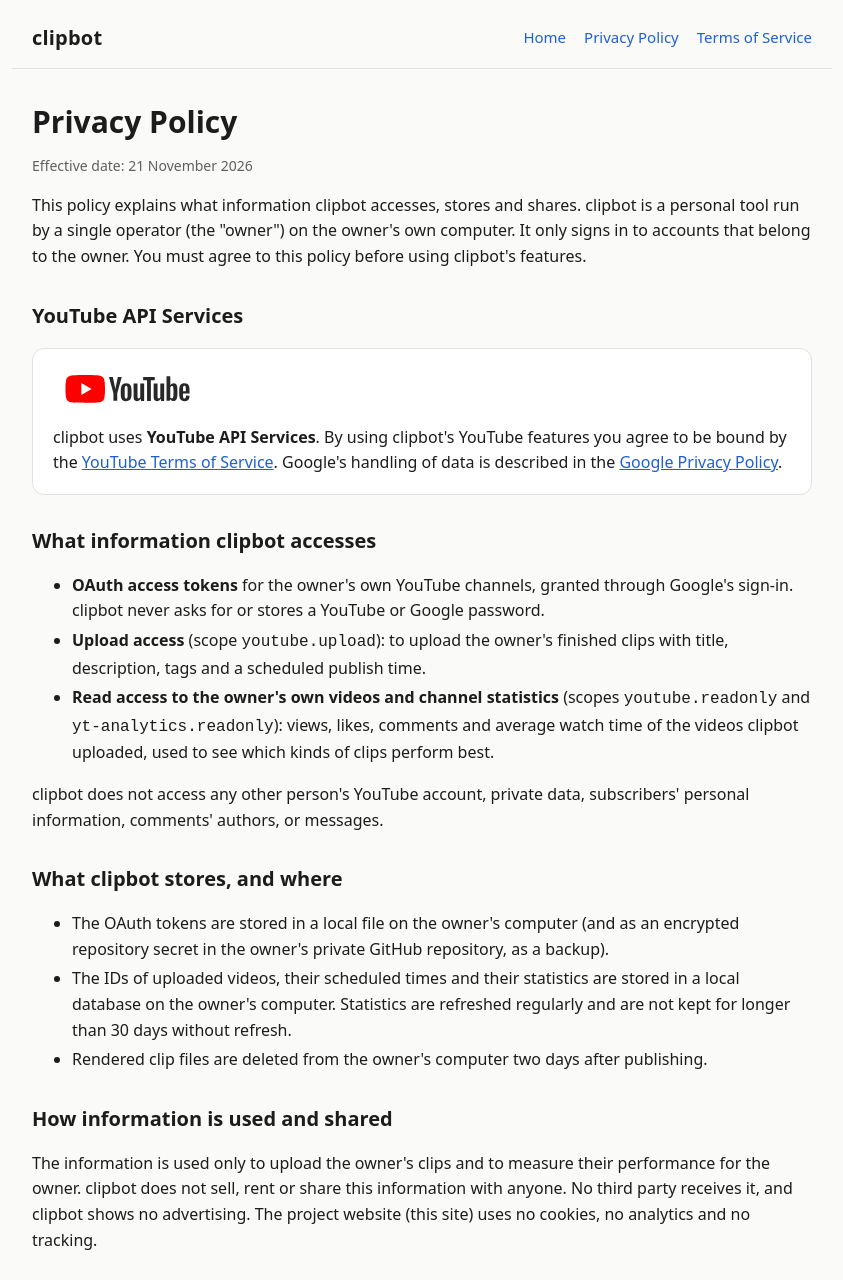
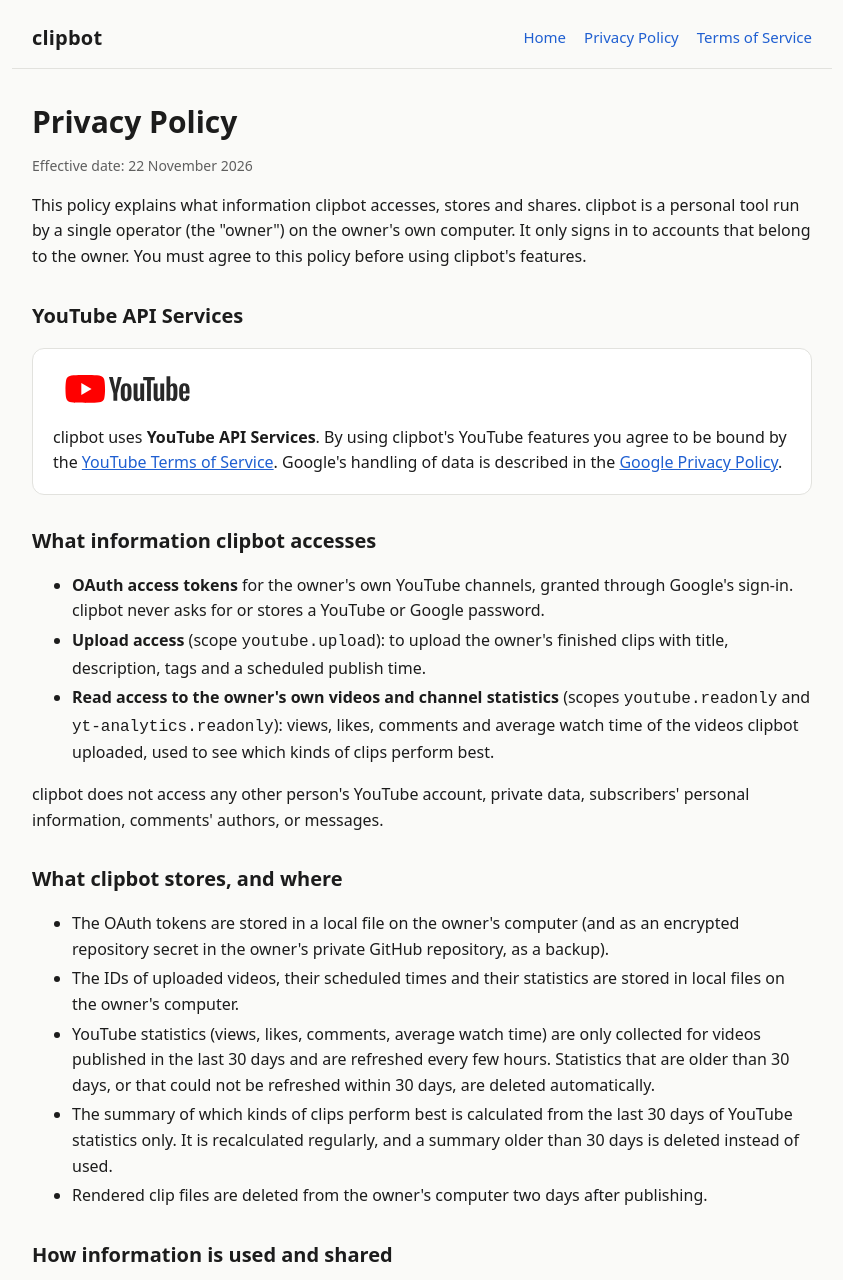
Before and after one commit to Brokenthumbs6999/clipbot-site, a plain HTML site: page privacy.html in a window 1280 px wide. Shown: the top 1280 px of the page, without its empty margins (218-1061 px from the left). Drawn offline with Linux system fonts and the light colour scheme.

Commit message:
Privacy policy: YouTube statistics limited to 30 days

```diff
--- a/privacy.html
+++ b/privacy.html
@@ -13,7 +13,7 @@
 </header>
 <main>
   <h1>Privacy Policy</h1>
-  <p class="small">Effective date: 21 November 2026</p>
+  <p class="small">Effective date: 22 November 2026</p>
 
   <p>This policy explains what information clipbot accesses, stores and shares. clipbot is a personal tool run by a
   single operator (the "owner") on the owner's own computer. It only signs in to accounts that belong to the owner.
@@ -44,8 +44,13 @@
   <ul>
     <li>The OAuth tokens are stored in a local file on the owner's computer (and as an encrypted repository secret in
       the owner's private GitHub repository, as a backup).</li>
-    <li>The IDs of uploaded videos, their scheduled times and their statistics are stored in a local database on the
-      owner's computer. Statistics are refreshed regularly and are not kept for longer than 30 days without refresh.</li>
+    <li>The IDs of uploaded videos, their scheduled times and their statistics are stored in local files on the
+      owner's computer.</li>
+    <li>YouTube statistics (views, likes, comments, average watch time) are only collected for videos published in
+      the last 30 days and are refreshed every few hours. Statistics that are older than 30 days, or that could not be
+      refreshed within 30 days, are deleted automatically.</li>
+    <li>The summary of which kinds of clips perform best is calculated from the last 30 days of YouTube statistics
+      only. It is recalculated regularly, and a summary older than 30 days is deleted instead of used.</li>
     <li>Rendered clip files are deleted from the owner's computer two days after publishing.</li>
   </ul>
 
```
